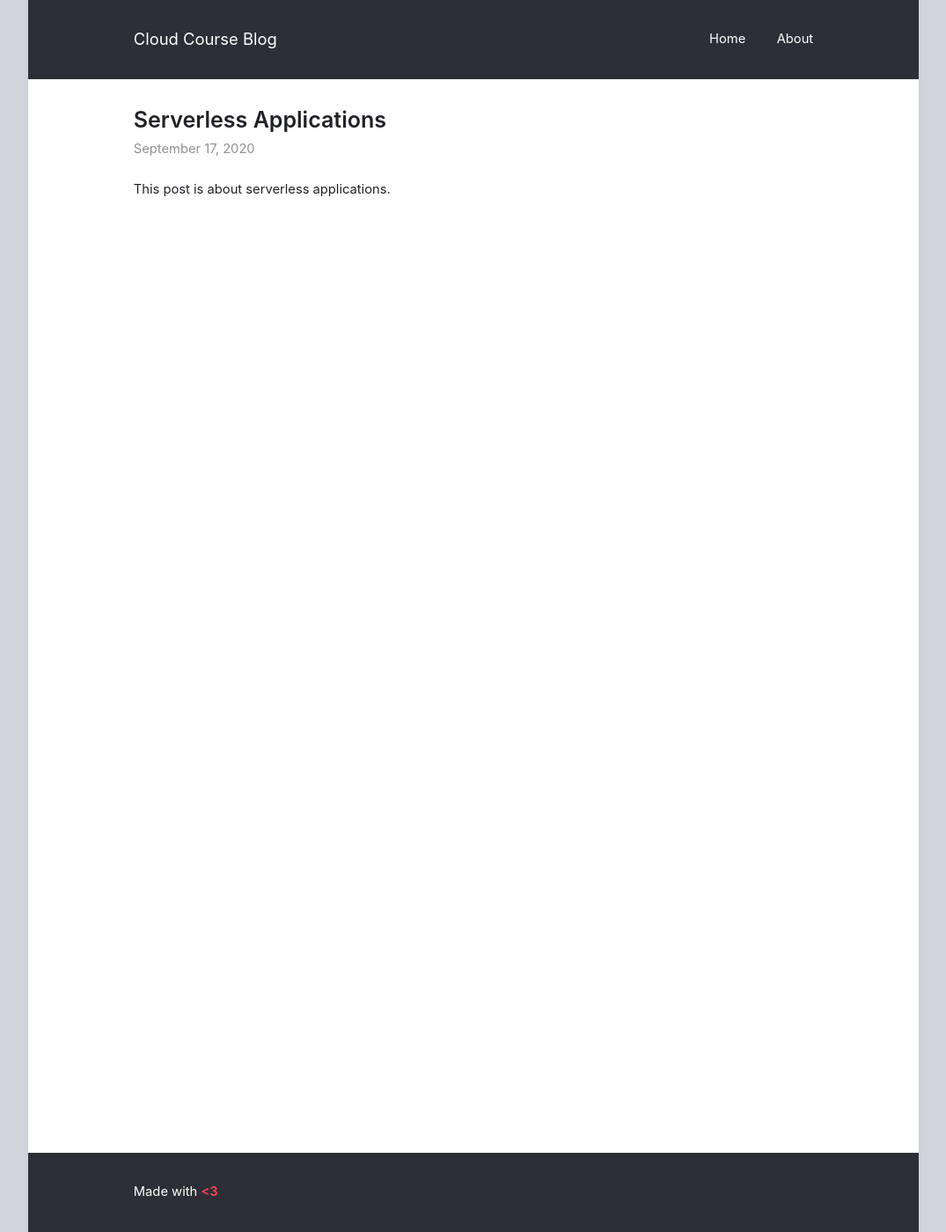
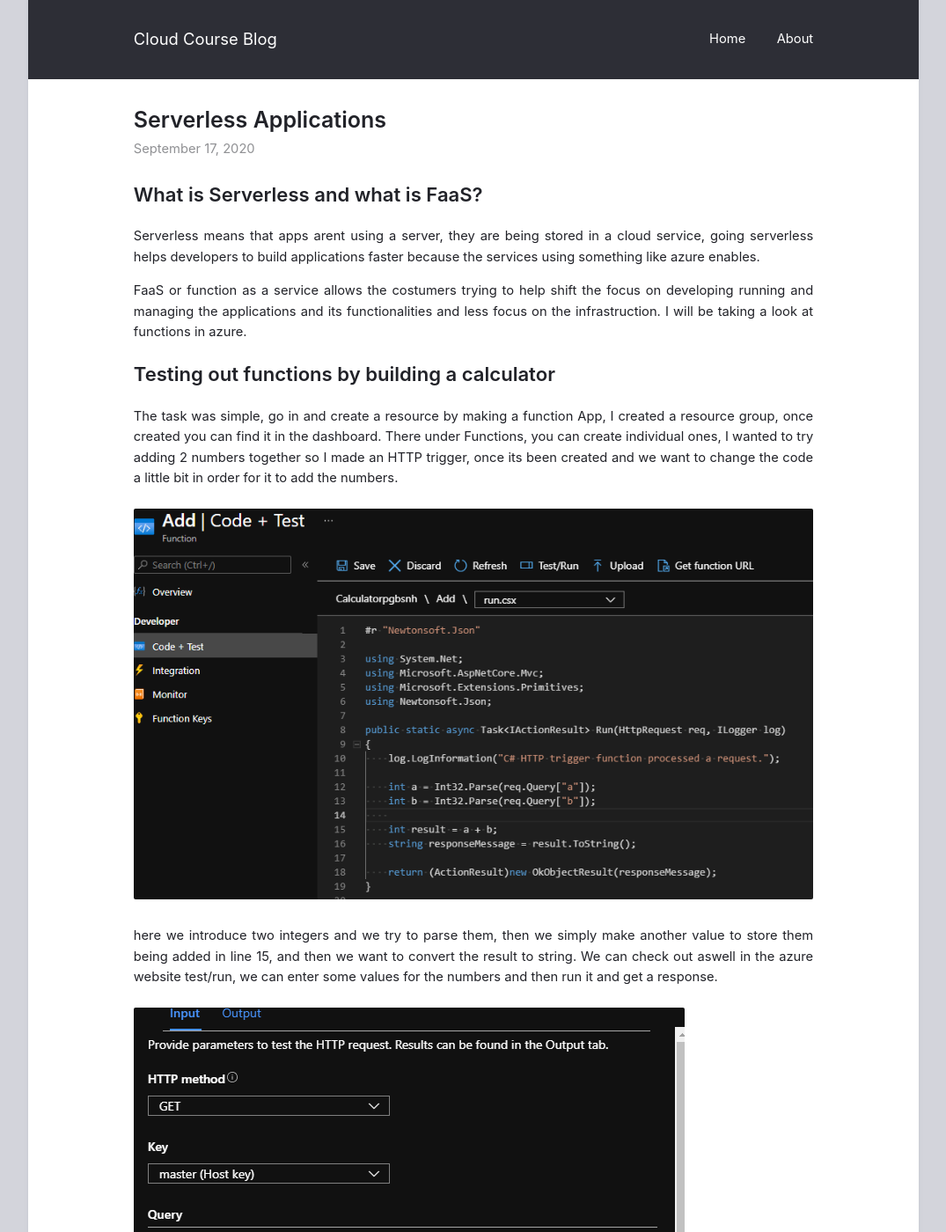
Before and after one commit to Alejandratala/alejandratala.github.io, a Jekyll site: the page built from _posts/2020-09-17-Serverless-Applications.md, in a window 1280 px wide and 1400 px high. Shown: the whole window at 88% size, without its empty margins (102-1177 px from the left). Built offline with Jekyll 4.4.1, drawn with Linux system fonts in a browser that asks for light colours; some of the changed text lies outside the part shown.

Commit message:
serverless app blog

```diff
--- a/_posts/2020-09-17-Serverless-Applications.md
+++ b/_posts/2020-09-17-Serverless-Applications.md
@@ -3,4 +3,23 @@
 layout: post
 ---
 
-This post is about serverless applications.
+## What is Serverless and  what is FaaS?
+
+Serverless means that apps arent using a server, they are being stored in a cloud service, going serverless helps developers to build applications faster because the services using something like azure enables.
+
+FaaS or function as a service allows the costumers trying to help shift the focus on developing running and managing the applications and its functionalities and less focus on the infrastruction. I will be taking a look at functions in azure.
+
+## Testing out functions by building a calculator
+
+The task was simple, go in and create a resource by making a function App, I created a resource group, once created you can find it in the dashboard. There under Functions, you can create individual ones, I wanted to try adding 2 numbers together so I made an HTTP trigger, once its been created and we want to change the code a little bit in order for it to add the numbers.
+
+![Azure Function code](/assets/Images/AzureFunctionCode.png)
+
+here we introduce two integers and we try to parse them, then we simply make another value to store them being added in line 15, and then we want to convert the result to string.
+We can check out aswell in the azure website test/run, we can enter some values for the numbers and then run it and get a response.
+
+![Azure Function code](/assets/Images/AzureFunctionTest.png)
+
+## Resources
+
+[Microsoft Docs: Azure Functions HTTP trigger](https://docs.microsoft.com/en-us/azure/azure-functions/functions-bindings-http-webhook-trigger?tabs=csharp)
```
Also changed, not shown: assets/Images/AzureFunctionCode.png (added), assets/Images/AzureFunctionTest.png (added).
